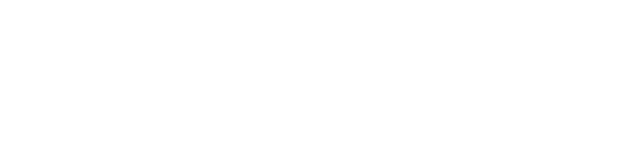
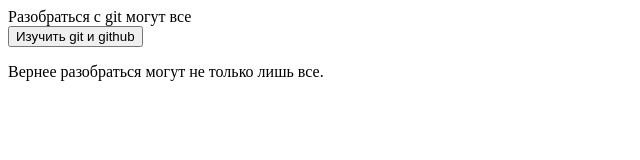
Before and after one commit to Dmitriy444/StudyJS, a plain HTML site: page Index.html in a window 1280 px wide. Shown: the whole page, without its empty margins (0-640 px from the left). Drawn offline with Linux system fonts and the light colour scheme.

Commit message:
Поменял текст в вёрстке

```diff
--- a/Index.html
+++ b/Index.html
@@ -7,6 +7,9 @@
     <title>Document</title>
 </head>
 <body>
+    <div class="block">Разобраться с git могут все</div>
+    <button id="github">Изучить git и github</button>
+    <p class="text">Вернее разобраться могут не только лишь все.</p>
     <script src="Script/script.js"></script>
 </body>
 </html>
```
